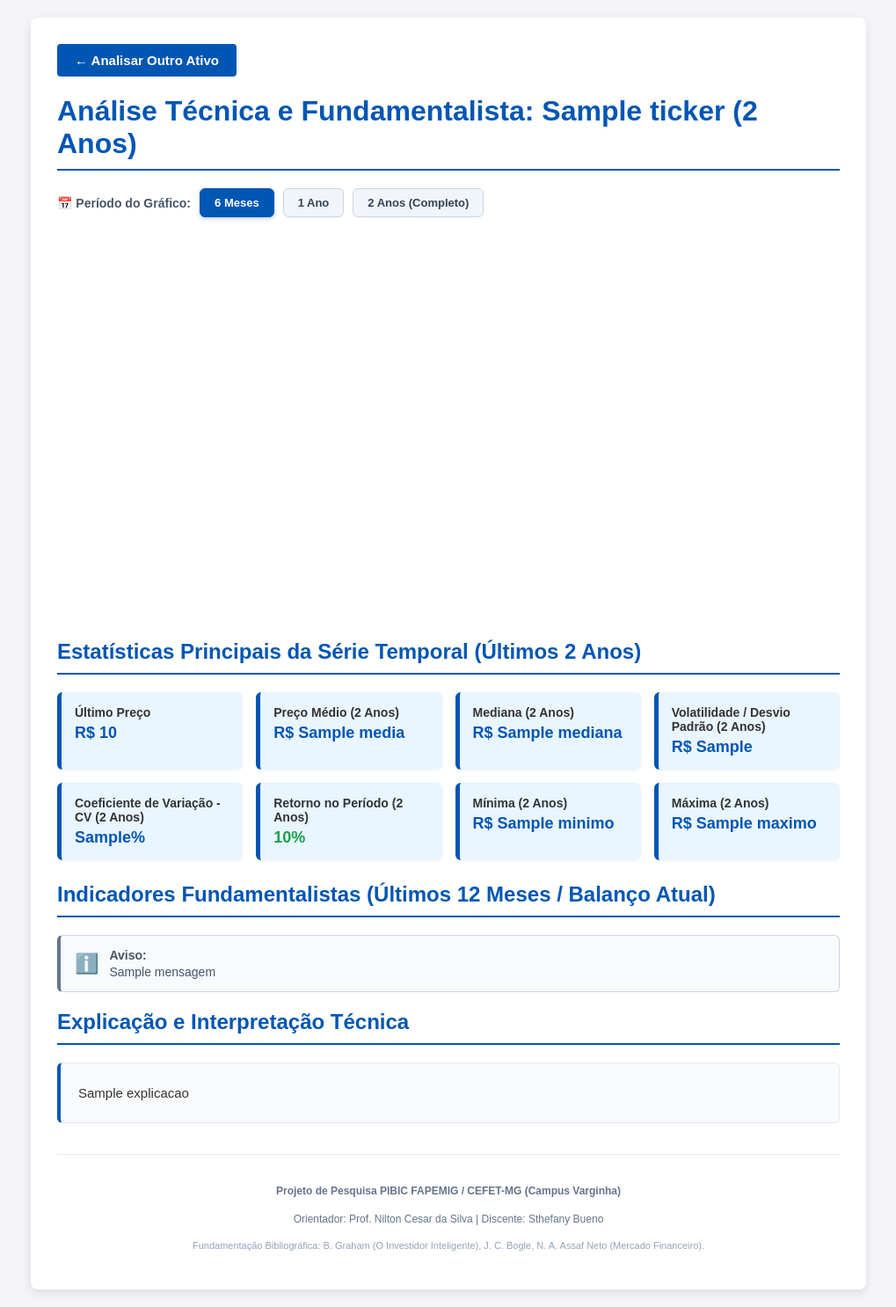
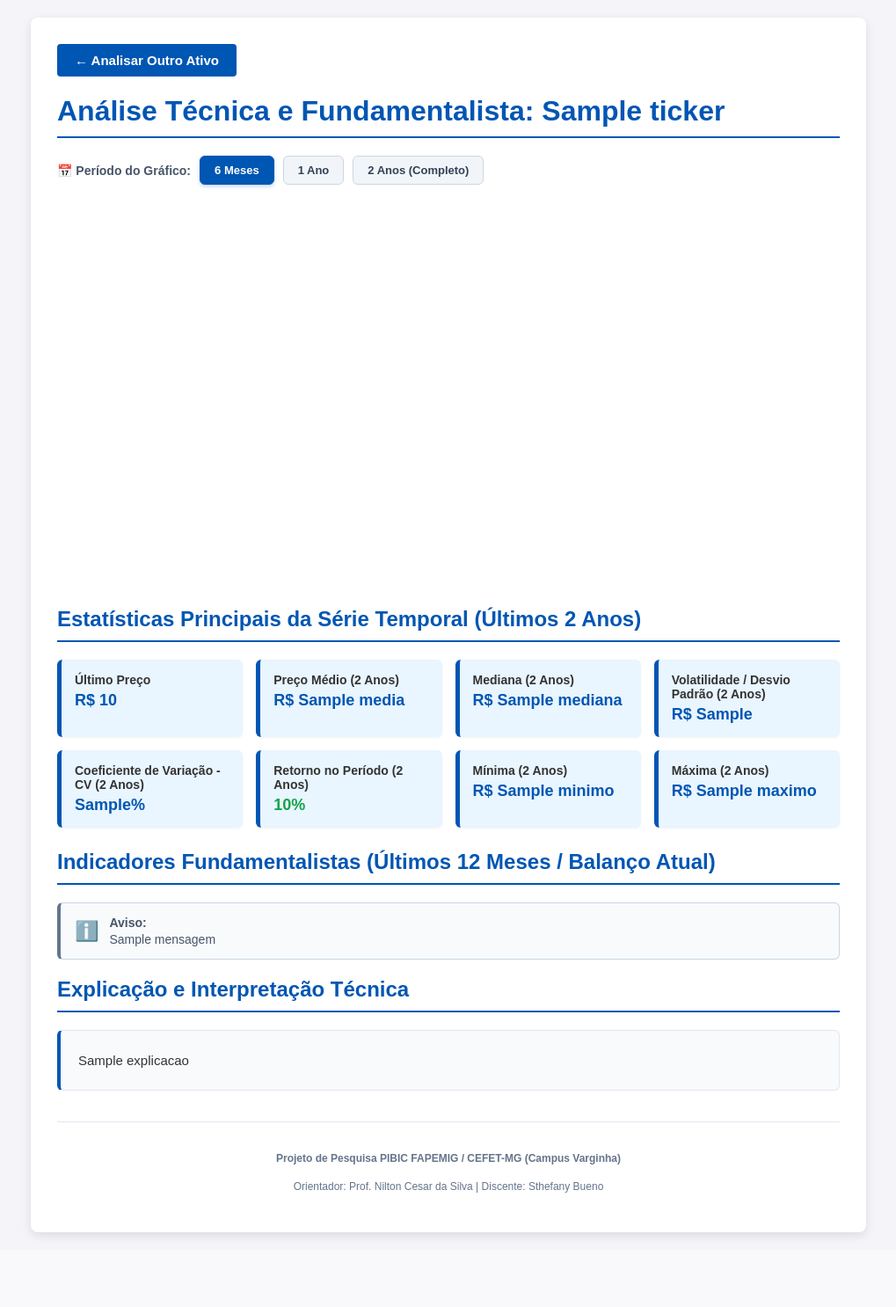
Before and after one commit to sthefanybueno/analise-financeira, a Python web app: template templates/resultado.html in a window 1280 px wide. Shown: the whole page at 88% size, without its empty margins (130-1149 px from the left). After the commit the page ends 1408 px from the top, so only its background shows below. Run offline with Jinja, Linux system fonts and the light colour scheme; the template is opened without the code that fills it: most values are stand-ins (such as "Sample title", 1, 10 or a date in 2020); some libraries are stand-ins or nearby versions.

Commit message:
Ajuste: simplificar titulo principal e rodape institucional

```diff
--- a/templates/resultado.html
+++ b/templates/resultado.html
@@ -272,7 +272,7 @@
             <a href="/" class="back-button">← Analisar Outro Ativo</a>
         </div>
 
-        <h1>Análise Técnica e Fundamentalista: <strong>{{ ticker }}</strong> (2 Anos)</h1>
+        <h1>Análise Técnica e Fundamentalista: <strong>{{ ticker }}</strong></h1>
 
         <!-- Seletor de Períodos Dinâmicos -->
         <div class="period-selector">
@@ -362,7 +362,6 @@
         <div class="academic-footer">
             <p><strong>Projeto de Pesquisa PIBIC FAPEMIG / CEFET-MG (Campus Varginha)</strong></p>
             <p>Orientador: Prof. Nilton Cesar da Silva | Discente: Sthefany Bueno</p>
-            <p style="color: #94a3b8; font-size: 11px;">Fundamentação Bibliográfica: B. Graham (O Investidor Inteligente), J. C. Bogle, N. A. Assaf Neto (Mercado Financeiro).</p>
         </div>
 
     </div>
```
